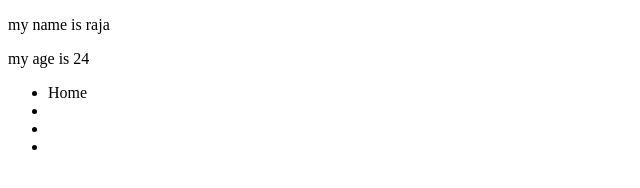
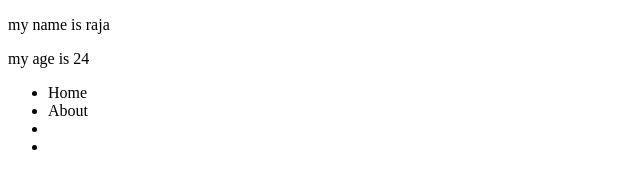
Before and after one commit to omarpatuary/test-, a plain HTML site: page index.html in a window 1280 px wide. Shown: the full height of the page, 0-640 px from the left. Drawn offline with Linux system fonts and the light colour scheme.

Commit message:
add li in about

```diff
--- a/index.html
+++ b/index.html
@@ -10,7 +10,7 @@
     <p>my age is 24 </p>
     <ul>
         <li class="Home "> Home</li>
-        <li></li>
+        <li class="about"> About </li>
         <li></li>
         <li></li>
     </ul>
```
